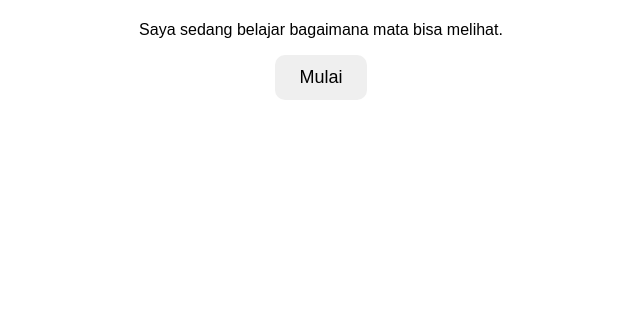
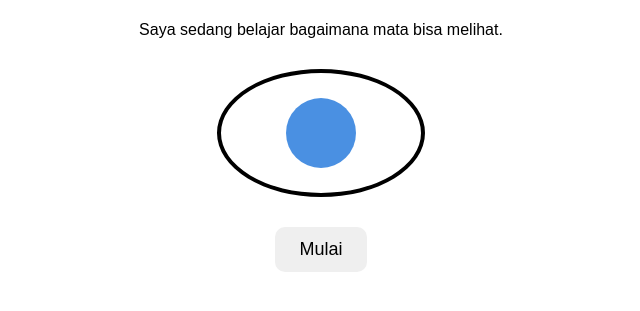
Before and after one commit to ratnaasus-lang/how-eyes-can-see, a plain HTML site: page index.html in a window 1280 px wide. Shown: the part 69-380 px from the top of the page, without its empty margins (319-959 px from the left). Drawn offline with Linux system fonts and the light colour scheme.

Commit message:
Update index.html

```diff
--- a/index.html
+++ b/index.html
@@ -20,6 +20,21 @@ button {
     padding: 12px 24px;
     border: none;
     border-radius: 10px;
+}
+.eye {
+    width: 200px;
+    height: 120px;
+    background: white;
+    border: 4px solid black;
+    border-radius: 50%;
+    margin: 30px auto;
+}
+.iris {
+    width: 70px;
+    height: 70px;
+    background: #4a90e2;
+    border-radius: 50%;
+    margin: 25px auto;
 }
 </style>
 </head>
```
